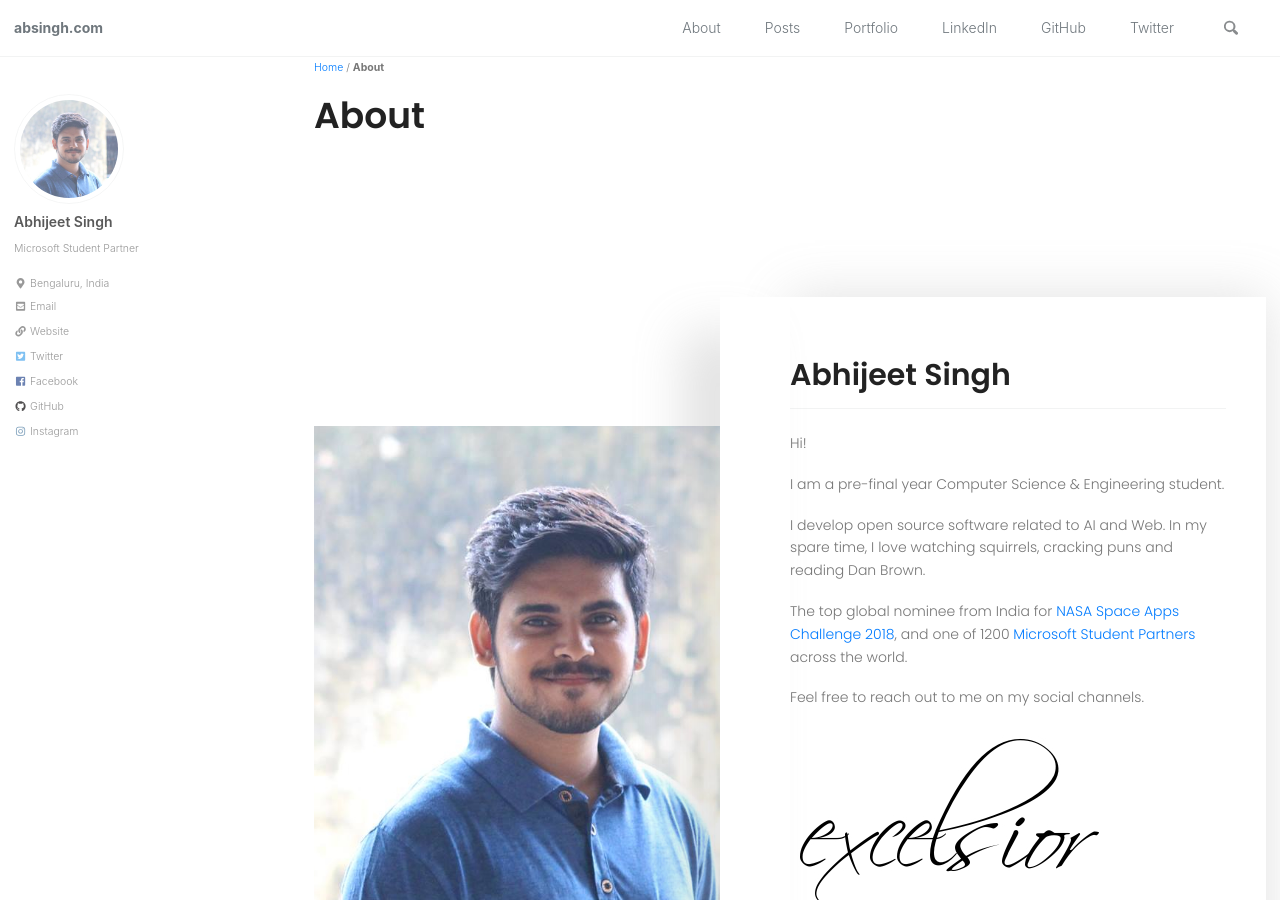
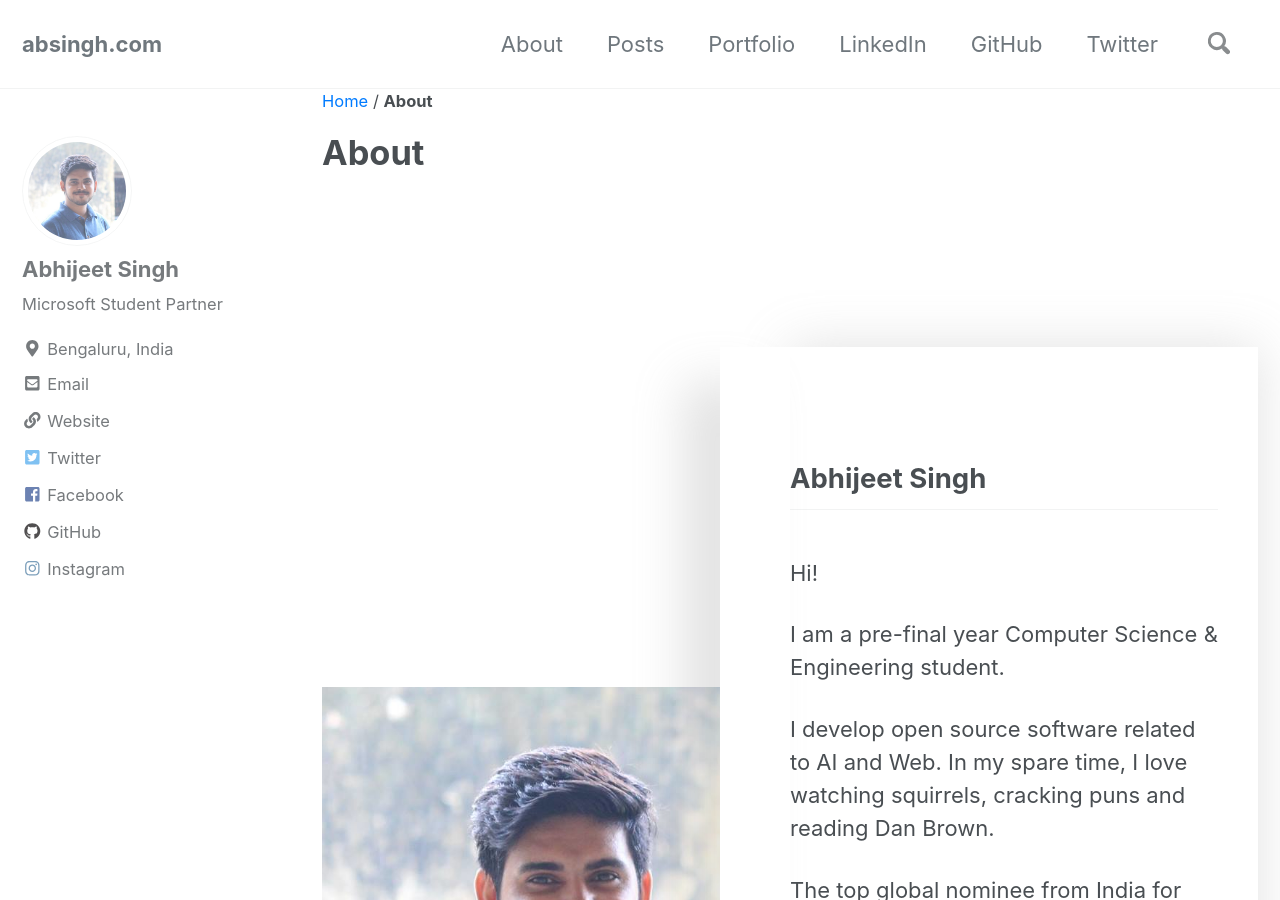
Before and after one commit to cseas/cseas.github.io, a Jekyll site: the page built from _pages/about.html, in a window 1280 px wide and 900 px high. Built offline with Jekyll 4.4.1, drawn with Linux system fonts in a browser that asks for light colours; cached includes are drawn as plain includes; nearby versions of some CDN libraries; emoji names are drawn with the system emoji font.

Commit message:
Update about style

```diff
--- a/_pages/about.html
+++ b/_pages/about.html
@@ -49,6 +49,8 @@
 
 						<img src="/assets/images/excelsior.jpg" alt="">
 
+						<br>
+						<br>
 						<p>
 							P.s. This website is open source. :hearts:
 							<br>
--- a/assets/css/about.css
+++ b/assets/css/about.css
@@ -49,15 +49,6 @@
   font-weight: 300;
 }
 
-body {
-  color: #777777;
-  font-family: "Poppins", sans-serif;
-  font-size: 14px;
-  font-weight: 300;
-  line-height: 1.625em;
-  position: relative;
-}
-
 ol, ul {
   margin: 0;
   padding: 0;
@@ -116,47 +107,12 @@
   background: #f9f9ff;
 }
 
-h1, h2, h3,
-h4, h5, h6 {
-  font-family: "Poppins", sans-serif;
-  color: #222222;
-  line-height: 1.2em !important;
-  margin-bottom: 0;
-  margin-top: 0;
-  font-weight: 600;
-}
-
 .h1, .h2, .h3,
 .h4, .h5, .h6 {
   margin-bottom: 0;
   margin-top: 0;
   font-family: "Poppins", sans-serif;
   font-weight: 600;
-  color: #222222;
-}
-
-h1, .h1 {
-  font-size: 36px;
-}
-
-h2, .h2 {
-  font-size: 30px;
-}
-
-h3, .h3 {
-  font-size: 24px;
-}
-
-h4, .h4 {
-  font-size: 18px;
-}
-
-h5, .h5 {
-  font-size: 16px;
-}
-
-h6, .h6 {
-  font-size: 14px;
   color: #222222;
 }
 
@@ -783,34 +739,6 @@
 
 b, sup, sub, u, del {
   color: #f53f51;
-}
-
-h1 {
-  font-size: 36px;
-}
-
-h2 {
-  font-size: 30px;
-}
-
-h3 {
-  font-size: 24px;
-}
-
-h4 {
-  font-size: 18px;
-}
-
-h5 {
-  font-size: 16px;
-}
-
-h6 {
-  font-size: 14px;
-}
-
-h1, h2, h3, h4, h5, h6 {
-  line-height: 1.5em;
 }
 
 .typography h1, .typography h2, .typography h3, .typography h4, .typography h5, .typography h6 {
```
Also changed, not shown: assets/css/bootstrap.css.
